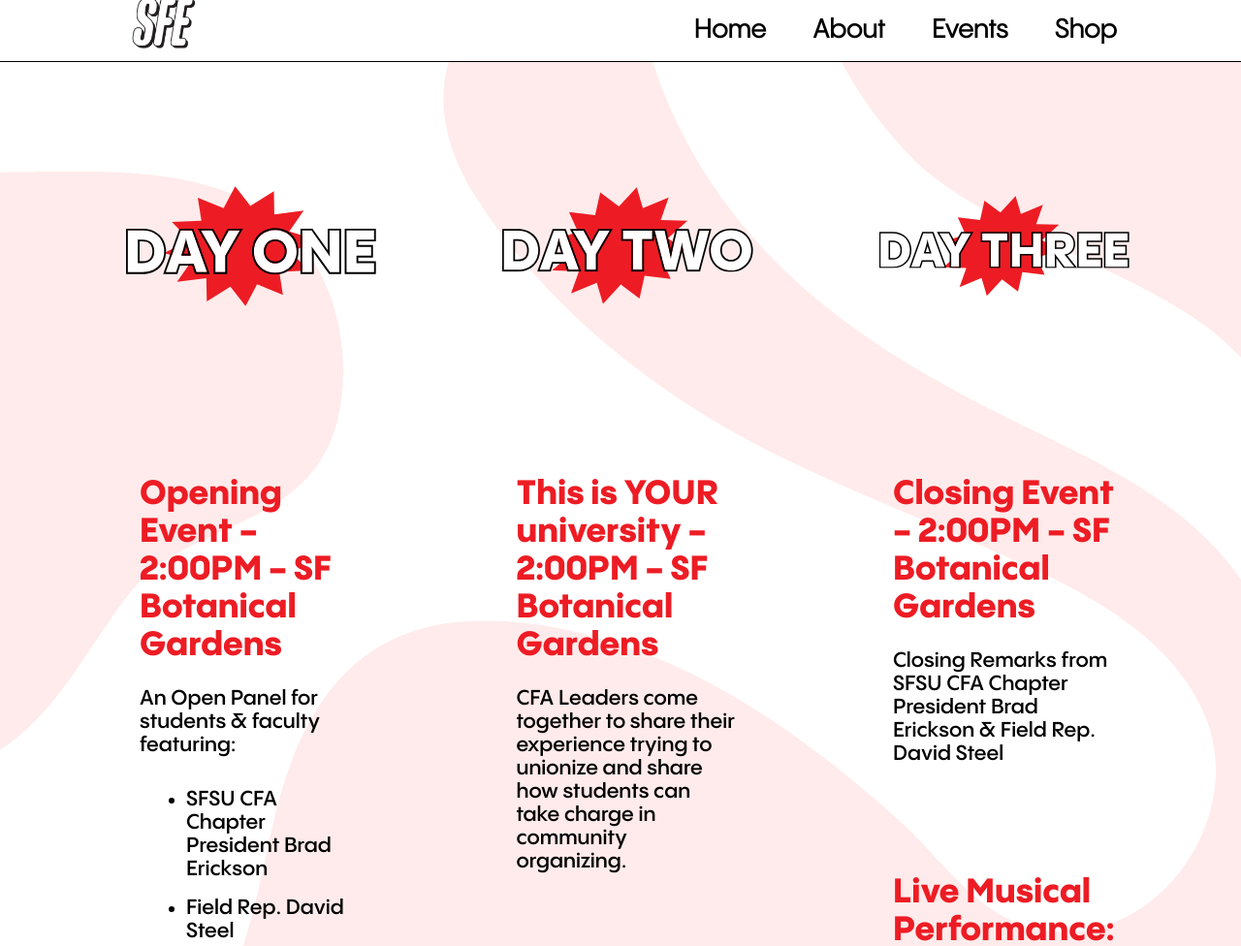
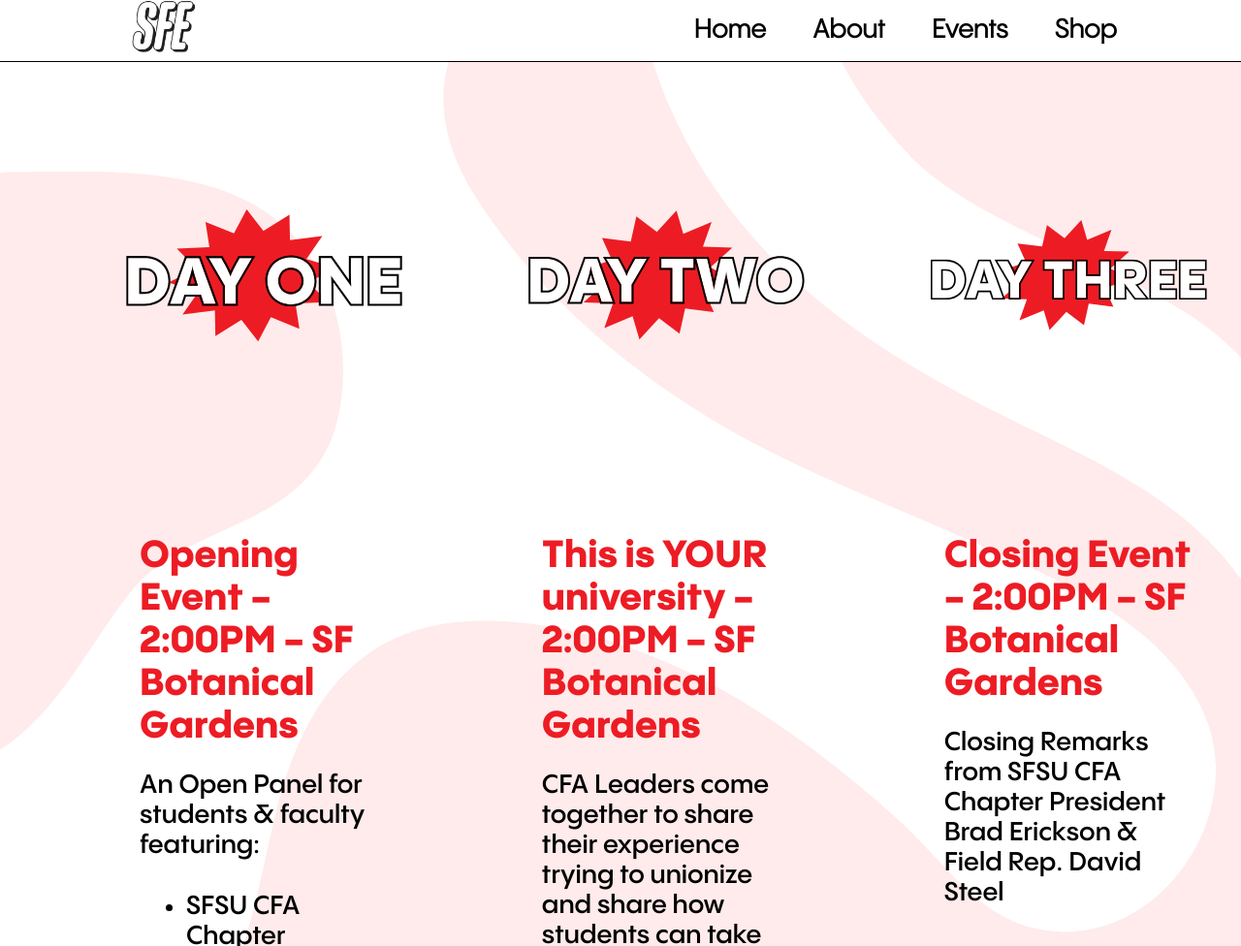
Before and after one commit to CrisV-SFSU/ProjectThreeFestivalSite, a plain HTML site: page events/events.html in a window 1280 px wide. Shown: the top 976 px of the page at 97% size. Drawn offline with Linux system fonts and the light colour scheme.

Commit message:
Refinements

```diff
--- a/about/css/about.css
+++ b/about/css/about.css
@@ -53,7 +53,6 @@
 nav {
   padding-left: 10%;
   padding-right: 10%;
-  font-size: 3rem;
   position: sticky;
   display: flex;
   flex-direction: row;
--- a/css/home.css
+++ b/css/home.css
@@ -26,8 +26,8 @@
   font-size: 42pt;
   color: #ed1c24;
   text-align: center;
-  padding-left: 10%;
-  padding-right: 10%;
+  padding-left: 30%;
+  padding-right: 30%;
   text-transform: uppercase;
   font-family: "Pangram Sans Extra Bold";
 }
@@ -96,6 +96,7 @@
   width: 100%;
   z-index: 2;
   max-width: 1000px;
+  min-width: 200px;
 }
 
 .cta-btn {
--- a/events/css/events.css
+++ b/events/css/events.css
@@ -30,7 +30,6 @@
 nav {
   padding-left: 10%;
   padding-right: 10%;
-  font-size: 3rem;
   position: sticky;
   display: flex;
   flex-direction: row;
@@ -42,7 +41,6 @@
   background-color: white;
   z-index: 4;
 }
-
 .links-wrapper {
   display: flex;
   gap: 3rem;
@@ -85,13 +83,18 @@
 
 .grid-item ul li {
   margin-bottom: 1rem;
+  font-size: 20pt;
 }
 
 .grid-item h2 {
   color: #ed1c24;
   font-family: "Pangram Sans Extra Bold";
-  font-size: 26pt;
+  font-size: 29pt;
   margin-bottom: 1.4rem;
+}
+
+.grid-item p {
+font-size: 20pt;
 }
 
 .grid-item {
--- a/shop/css/shop.css
+++ b/shop/css/shop.css
@@ -53,7 +53,6 @@
 nav {
   padding-left: 10%;
   padding-right: 10%;
-  font-size: 3rem;
   position: sticky;
   display: flex;
   flex-direction: row;
@@ -65,7 +64,6 @@
   background-color: white;
   z-index: 4;
 }
-
 .links-wrapper {
   display: flex;
   gap: 3rem;
```
